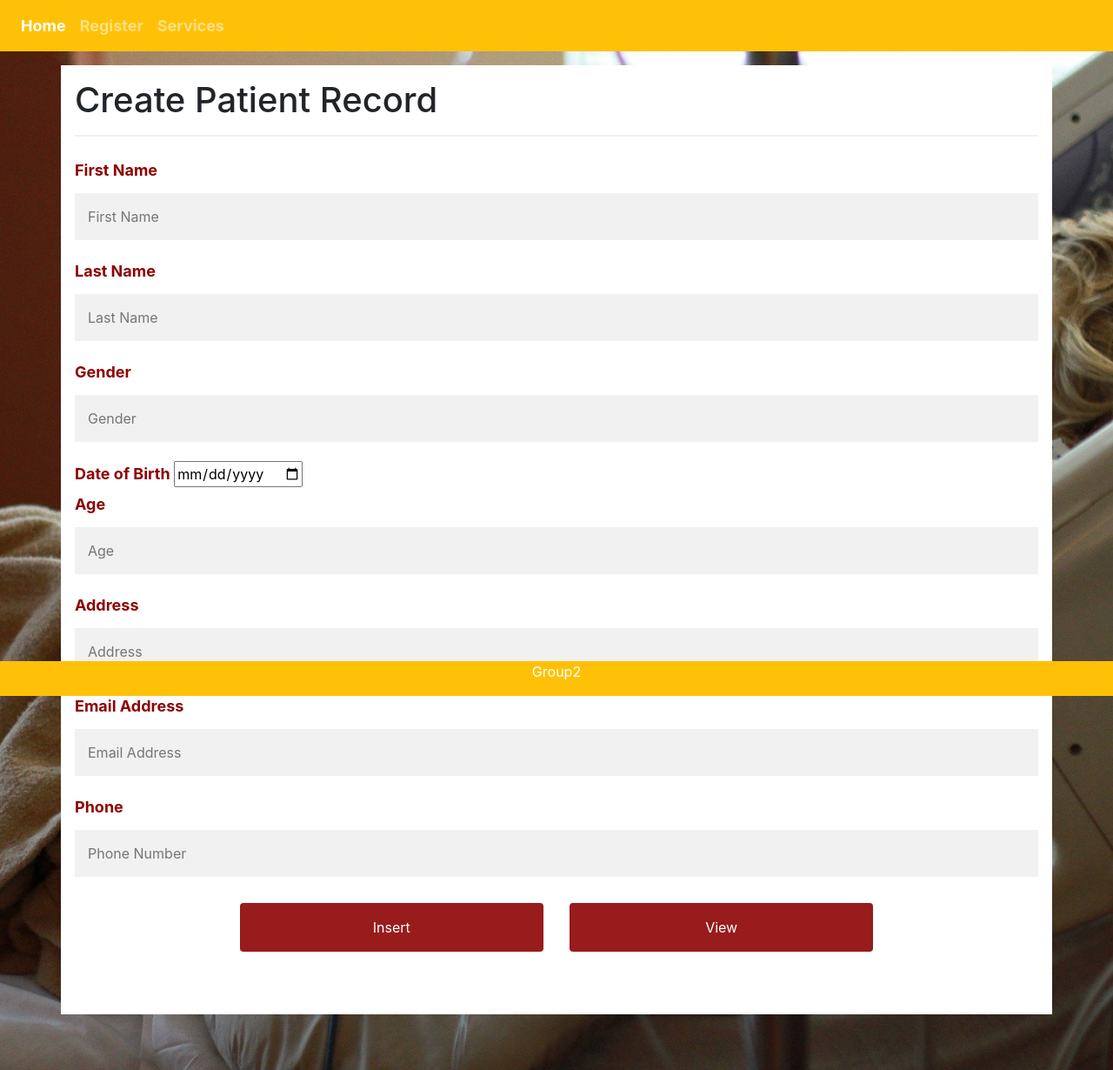
After one commit to Webdev-ment/IA, a PHP site: page /AddPatientInfo.php in a window 1280 px wide. The commit adds this page. Shown: the whole page at 87% size. Run offline with PHP 8.4, Linux system fonts and the light colour scheme; some libraries are stand-ins or nearby versions.

Commit message:
added patient file

```diff
--- /dev/null
+++ b/AddPatientInfo.php
@@ -0,0 +1,88 @@
+<!DOCTYPE html>
+<html lang="en">
+<head>
+    <meta charset="UTF-8">
+    <meta http-equiv="X-UA-Compatible" content="IE=edge">
+    <meta name="viewport" content="width=device-width, initial-scale=1.0">
+    <title>Create Patient Record</title>
+</head>
+<nav class="navbar navbar-expand-sm bg-warning navbar-dark sticky-top" >
+<ul class="navbar-nav" style="font-weight:bold;">
+    <li class="nav-item active">
+      <a class="nav-link" href="./index.php" >Home</a>
+    </li>
+    <li class="nav-item">
+      <a class="nav-link" href="./registration.php">Register</a>
+    </li>
+    <li class="nav-item">
+      <a class="nav-link" href="#">Services</a>
+    </li>
+    <!-- <li class="nav-item">
+      <a class="nav-link disabled" href="#">Disabled</a>
+    </li> -->
+  </ul>
+
+</nav>
+<body class="patientbg" >
+<form action="PatientController.php" method="POST">
+<div class="py-3">
+  <div class="container">
+    <h1>Create Patient Record</h1>
+    <hr>
+
+    <label for="fname"><b>First Name</b></label>
+    <input type="text" name="fname" placeholder="First Name">
+
+    <label for="lname"><b>Last Name</b></label>
+    <input type="text" name="lname" placeholder="Last Name">
+
+    <label for="gender"><b>Gender</b></label>
+    <input type="text" name="gender" placeholder="Gender"></input>
+
+    <label for="dob"><b>Date of Birth </b></label>
+    <input type="date" name="dob"><!-- Format: YYYY-MM-DD --></input>
+
+    <br>
+
+    <label for="age"><b>Age</b></label>
+    <input type="text" name="age" placeholder="Age"></input>
+
+    <label for="address"><b>Address</b></label>
+    <input type="text" name="address" placeholder="Address"></input>
+
+    <label for="email"><b>Email Address</b></label>
+    <input type="text" name="email" id="" placeholder="Email Address"></input>
+
+    <label for="phone"><b>Phone</b></label>
+    <input type="text" name="phone" placeholder="Phone Number"></input>
+
+    <!-- <button type="submit" name="insert" value="Insert" class="btn  patientbtn">Insert</button>
+    <button  type="submit" name="view" value="View" class="btn  patientbtn">View</button> -->
+
+    <div class="row justify-content-center">
+        <div class="col-4">
+        <button type="submit" name="insert" value="Insert" class="btn  patientbtn">Insert</button>
+        </div>
+        <div class="col-4">
+        <button  type="submit" name="view" value="View" class="btn  patientbtn">View</button>
+        </div>
+    </div>
+
+    <br><br>
+    <!-- <input type="submit" name="insert" value="Insert"></input>
+        <input type="submit" name="view" value="View"></input> -->
+
+  </div>
+
+</div>
+</form>
+<br><br>
+</body>
+<footer class="bg-warning">
+    <p>Group2</p>
+</footer>
+</html>
+<link rel="stylesheet" href="https://cdn.jsdelivr.net/npm/bootstrap@4.5.3/dist/css/bootstrap.min.css" integrity="sha384-TX8t27EcRE3e/ihU7zmQxVncDAy5uIKz4rEkgIXeMed4M0jlfIDPvg6uqKI2xXr2" crossorigin="anonymous">
+<link rel="stylesheet" href="style.css">
+<script src="https://code.jquery.com/jquery-3.1.1.slim.min.js" integrity="sha384-A7FZj7v+d/sdmMqp/nOQwliLvUsJfDHW+k9Omg/a/EheAdgtzNs3hpfag6Ed950n" crossorigin="anonymous"></script>
+<script src="https://maxcdn.bootstrapcdn.com/bootstrap/4.0.0-alpha.6/js/bootstrap.min.js" integrity="sha384-vBWWzlZJ8ea9aCX4pEW3rVHjgjt7zpkNpZk+02D9phzyeVkE+jo0ieGizqPLForn" crossorigin="anonymous"></script>
--- a/InputTestPage.php
+++ b/InputTestPage.php
@@ -14,6 +14,7 @@
         Email: <input type="text" name="email" placeholder="Enter Email..."></input>
         Phone Number: <input type="text" name="phone" placeholder="Enter Phone Number..."></input>
 
+
         <input type="submit" name="insert" value="Insert"></input>
         <input type="submit" name="view" value="View"></input>
         </form>
--- /dev/null
+++ b/style.css
@@ -0,0 +1,148 @@
+nav {
+    font-size: 18px;
+}
+
+footer {
+    position: fixed;
+    left: 0;
+    bottom: 0;
+    width: 100%;
+    background-color: red;
+    color: white;
+    text-align: center;
+  }
+  /* Custom default button */
+.btn-secondary,
+.btn-secondary:hover,
+.btn-secondary:focus {
+  color: #333;
+  text-shadow: none; /* Prevent inheritance from `body` */
+}
+
+.body-bg{
+  background-image: url(assets/blood-pressure-monitor-1749577_1280.jpg);
+  height: 100%;
+  background-position: center;
+  background-repeat: no-repeat;
+  background-size: cover;
+}
+
+.registerbg{
+  background-image: url(assets/surgery-1822458_1280.jpg);
+  height: 100%;
+  background-position: center;
+  background-repeat: no-repeat;
+  background-size: cover;
+}
+
+.cover-container {
+  max-width: 42em;
+}
+
+.card{
+    background-color: ;
+}
+
+.right {
+  position: absolute;
+  right: 40px;
+  width: 500px;
+  border: 3px solid #8d0404;
+  padding: 10px;
+  }
+
+  .p-d{
+      padding: 100px;
+  }
+
+
+  label{
+      font-size: large;
+      color: #8d0404 ;
+  }
+
+  * {
+    box-sizing: border-box;
+  }
+
+  /* Add padding to containers */
+  .container {
+    padding: 16px;
+    background-color: white;
+  }
+
+  /* Full-width input fields */
+  input[type=text], input[type=password] {
+    width: 100%;
+    padding: 15px;
+    margin: 5px 0 22px 0;
+    display: inline-block;
+    border: none;
+    background: #f1f1f1;
+  }
+
+  input[type=text]:focus, input[type=password]:focus {
+    background-color: #ddd;
+    outline: none;
+  }
+
+  input[type=email]:focus{
+    background-color: #ddd;
+    outline: none;
+  }
+
+  /* Overwrite default styles of hr */
+  hr {
+    border: 1px solid #f1f1f1;
+    margin-bottom: 25px;
+  }
+
+  /* Set a style for the submit button */
+  .registerbtn {
+    color: white;
+    padding: 16px 20px;
+    margin: 8px 0;
+    border: none;
+    cursor: pointer;
+    width: 100%;
+    opacity: 0.9;
+  }
+
+  .registerbtn:hover {
+    opacity: 1;
+  }
+
+  /* Add a blue text color to links */
+  a {
+    color: dodgerblue;
+  }
+
+  /* Set a grey background color and center the text of the "sign in" section */
+  .signin {
+    background-color: black;
+    text-align: center;
+    color: white;
+  }
+
+.patientbg{
+    background-image: url(hospital-840135_1920.jpg);
+    height: 100%;
+    background-position: center;
+    background-repeat: no-repeat;
+    background-size: cover;
+}
+
+.patientbtn {
+    color: white;
+    padding: 16px 20px;
+    margin: 8px 0;
+    border: none;
+    cursor: pointer;
+    width: 100%;
+    opacity: 0.9;
+    background-color:  #8d0404 ;
+  }
+
+  .patientbtn:hover {
+    opacity: 1;
+  }
```
Also changed, not shown: hospital-840135_1920.jpg (added).
